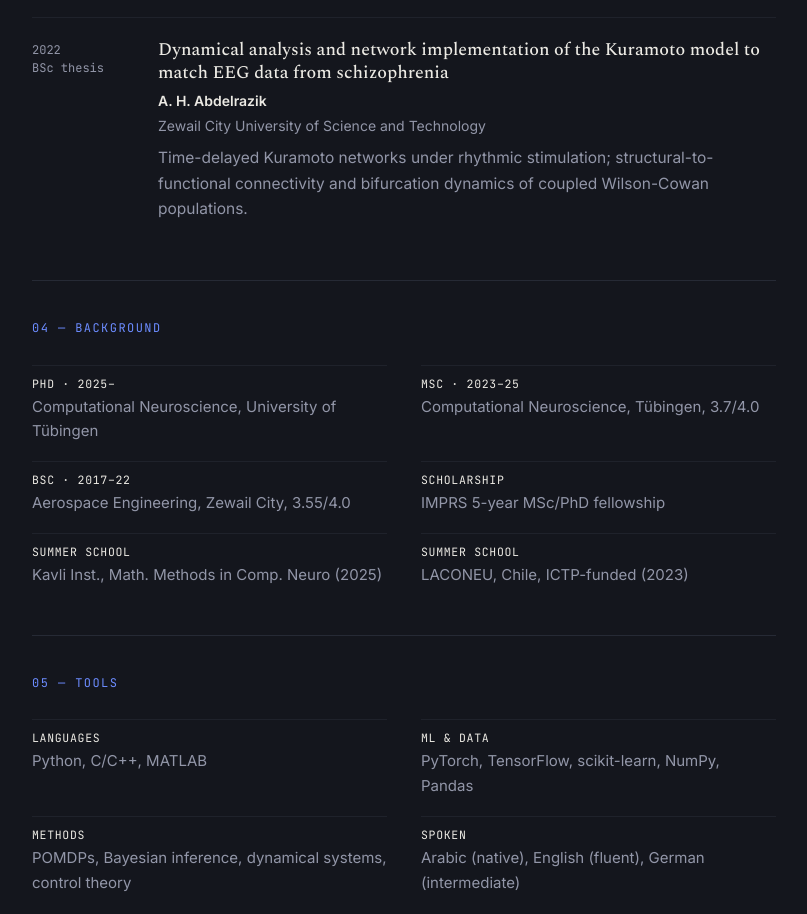
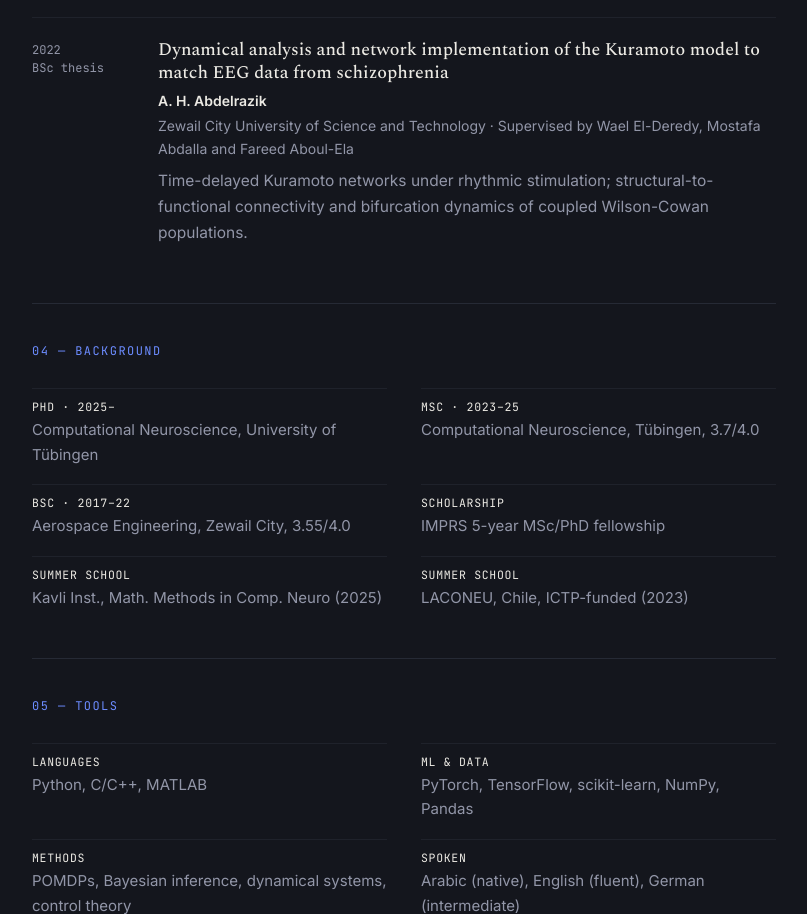
Before and after one commit to aabdelrazik/aabdelrazik.github.io, a plain HTML site: page index.html in a window 1280 px wide. Shown: the part 2696-3610 px from the top of the page, without its empty margins (236-1043 px from the left). Drawn offline with nearby package versions, Linux system fonts and the light colour scheme.

Commit message:
Add BSc thesis supervisors to site and CV

```diff
--- a/index.html
+++ b/index.html
@@ -484,7 +484,7 @@
       <div>
         <h3>Dynamical analysis and network implementation of the Kuramoto model to match EEG data from schizophrenia</h3>
         <div class="authors"><strong>A. H. Abdelrazik</strong></div>
-        <div class="where">Zewail City University of Science and Technology</div>
+        <div class="where">Zewail City University of Science and Technology · Supervised by Wael El-Deredy, Mostafa Abdalla and Fareed Aboul-Ela</div>
         <p>
           Time-delayed Kuramoto networks under rhythmic stimulation; structural-to-functional
           connectivity and bifurcation dynamics of coupled Wilson-Cowan populations.
```
Also changed, not shown: 2 other files.
